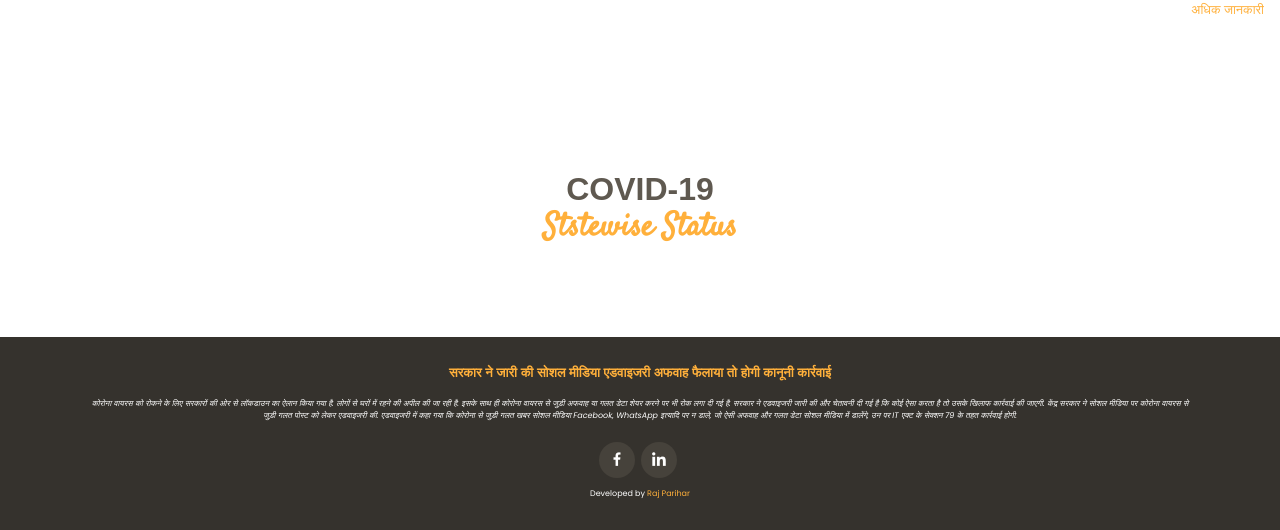
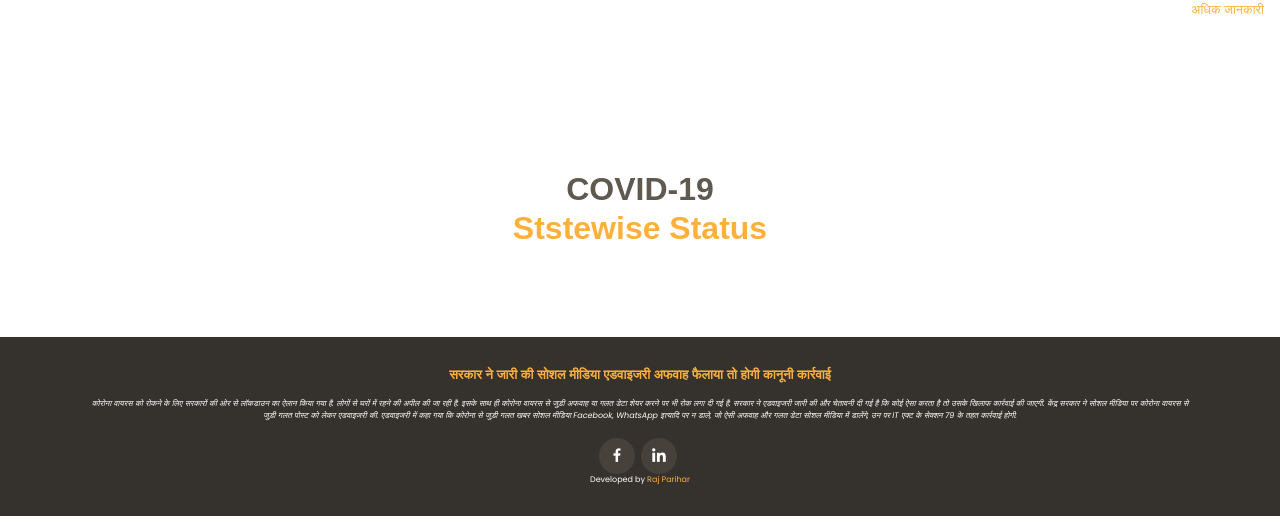
Before and after one commit to RajP7Jowa/krashishakti, a PHP site: page / in a window 1280 px wide. Shown: the part 3053-3583 px from the top of the page. Run offline with PHP 8.4, Linux system fonts and the light colour scheme; some libraries are stand-ins or nearby versions.

Commit message:
Update style.css

```diff
--- a/assets/css/style.css
+++ b/assets/css/style.css
@@ -23,7 +23,7 @@ a:hover {
 }
 
 h1, h2, h3, h4, h5, h6 {
-  font-family: "Satisfy", sans-serif;
+  font-family: Arial, "Helvetica Neue", Helvetica, sans-serif;
 }
 
 /*--------------------------------------------------------------
@@ -1507,11 +1507,6 @@ section {
   font-size: 8px;
   font-style: italic;
   padding: 0;
-  margin: 0 0 20px 0;
-}
-
-#footer .social-links {
-  margin: 0 0 10px 0;
 }
 
 #footer .social-links a {
@@ -1543,7 +1538,3 @@ section {
     /* symbol for "collapsed" panels */
     content: "\ea6e";
 }
-
-.simple_lang{
-	font-family: Arial, "Helvetica Neue", Helvetica, sans-serif;
-}
```
